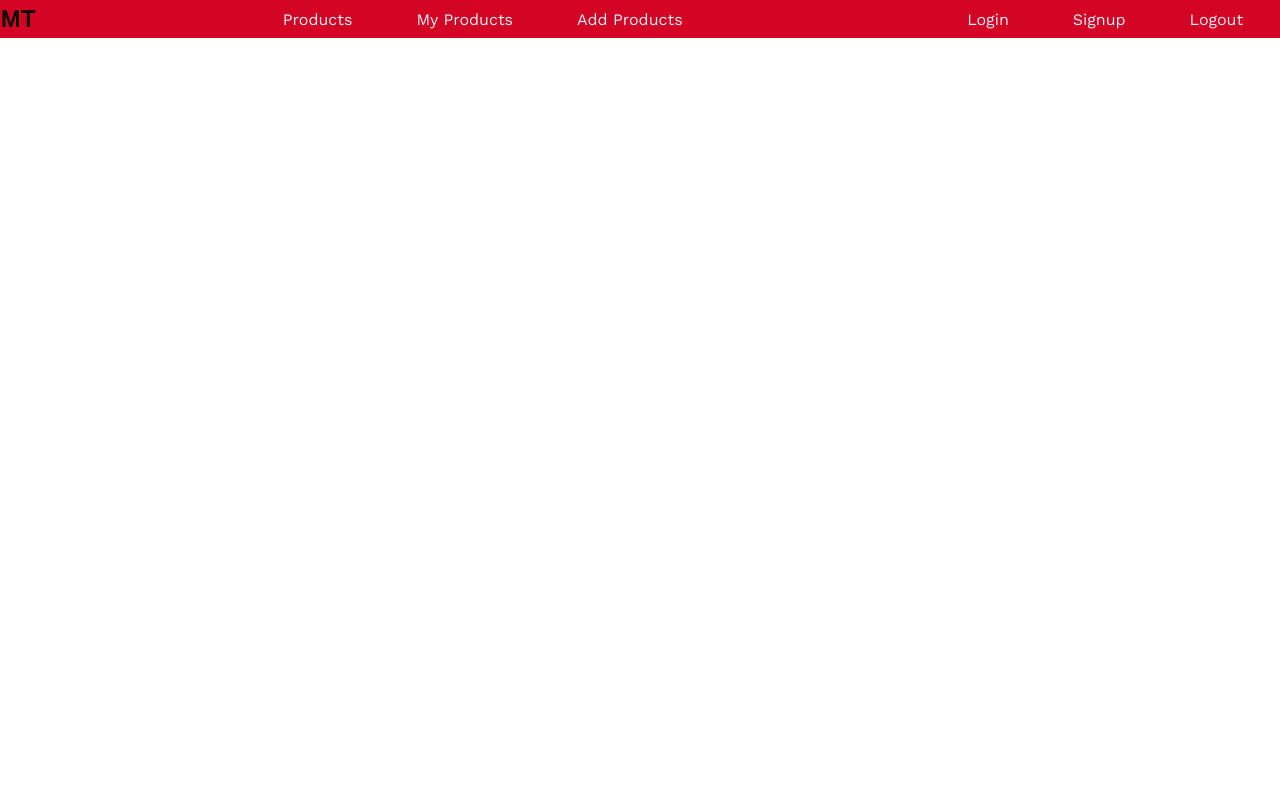
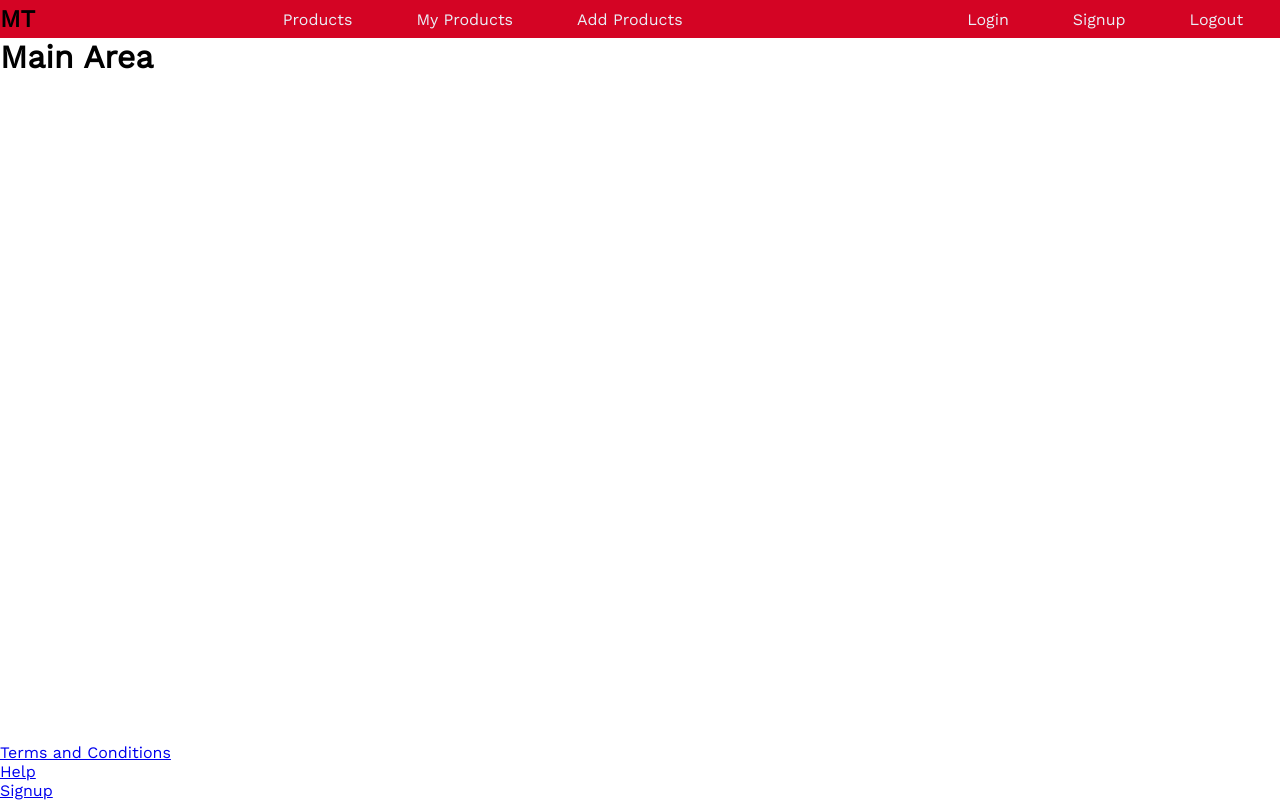
Before and after one commit to ratrateroo/Coding-Warm-Up-7, a plain HTML site: page index.html in a window 1280 px wide. Drawn offline with nearby package versions, Linux system fonts and the light colour scheme.

Commit message:
added grid for the for the layout

```diff
--- a/index.html
+++ b/index.html
@@ -41,9 +41,9 @@
         </nav>
     </header>
     <main class="main-area">
-
+        <h1>Main Area</h1>
     </main>
-    <!-- <footer class="footer">
+    <footer class="footer">
         <div class="footer__navigation">
             <ul class="footer__links">
                 <li class="footer__link"><a href="#">Terms and Conditions</a></li>
@@ -51,7 +51,7 @@
                 <li class="footer__link"><a href="signup.html">Signup</a></li>
             </ul>
         </div>
-    </footer> -->
+    </footer>
     <script src="scripts.js"></script>
 </body>
 </html>
--- a/styles.css
+++ b/styles.css
@@ -21,9 +21,16 @@ body {
     width: 100%;
     height: 100%;
     font-family: 'Work Sans', sans-serif;
+    min-height: 100%;
+    display: grid;
+    grid-template-rows: auto 1fr auto;
+    grid-template-areas: "main-header"
+                         "main-area"
+                         "main-footer";
 }
 
 .header {
+    grid-area: main-header;
     display: flex;
     justify-content: space-between;
     align-items: center;
@@ -53,3 +60,11 @@ body {
     text-decoration: none;
     color: var(--white);
 }
+
+.main-area {
+    grid-area: main-area;
+}
+
+.footer{
+    grid-area: main-footer;
+}
```
